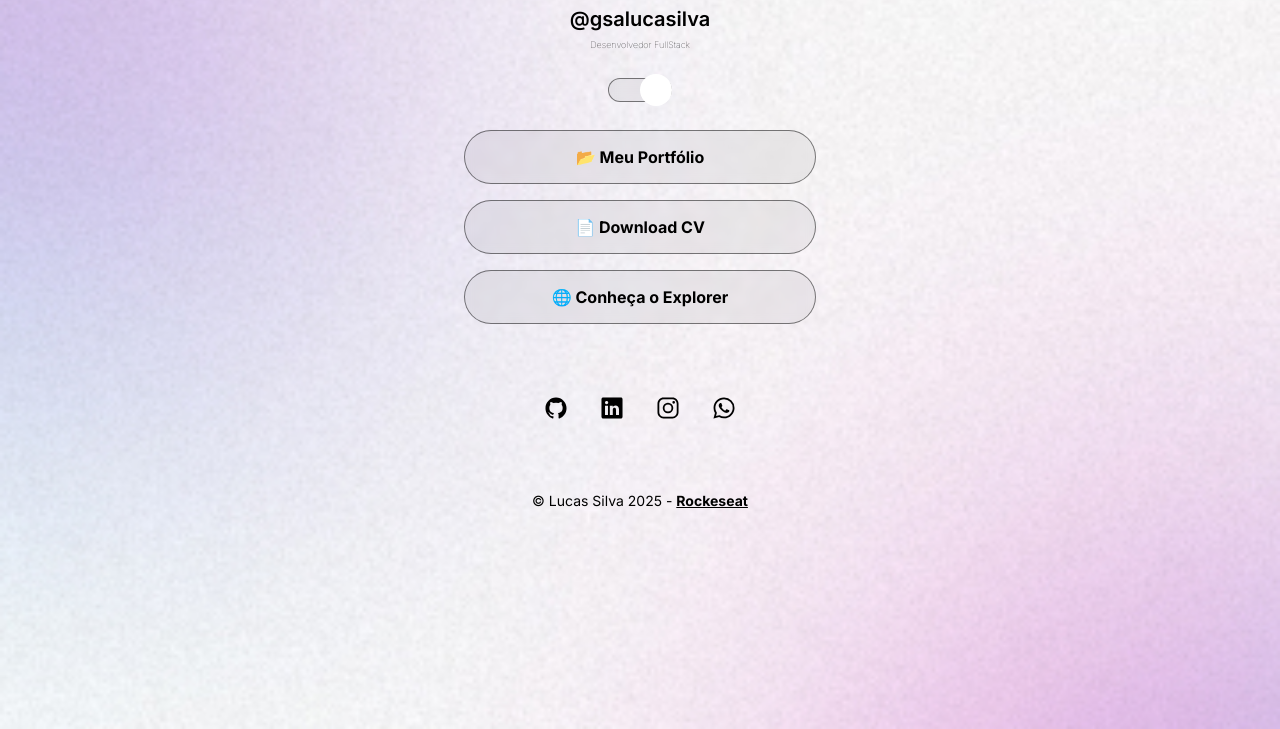
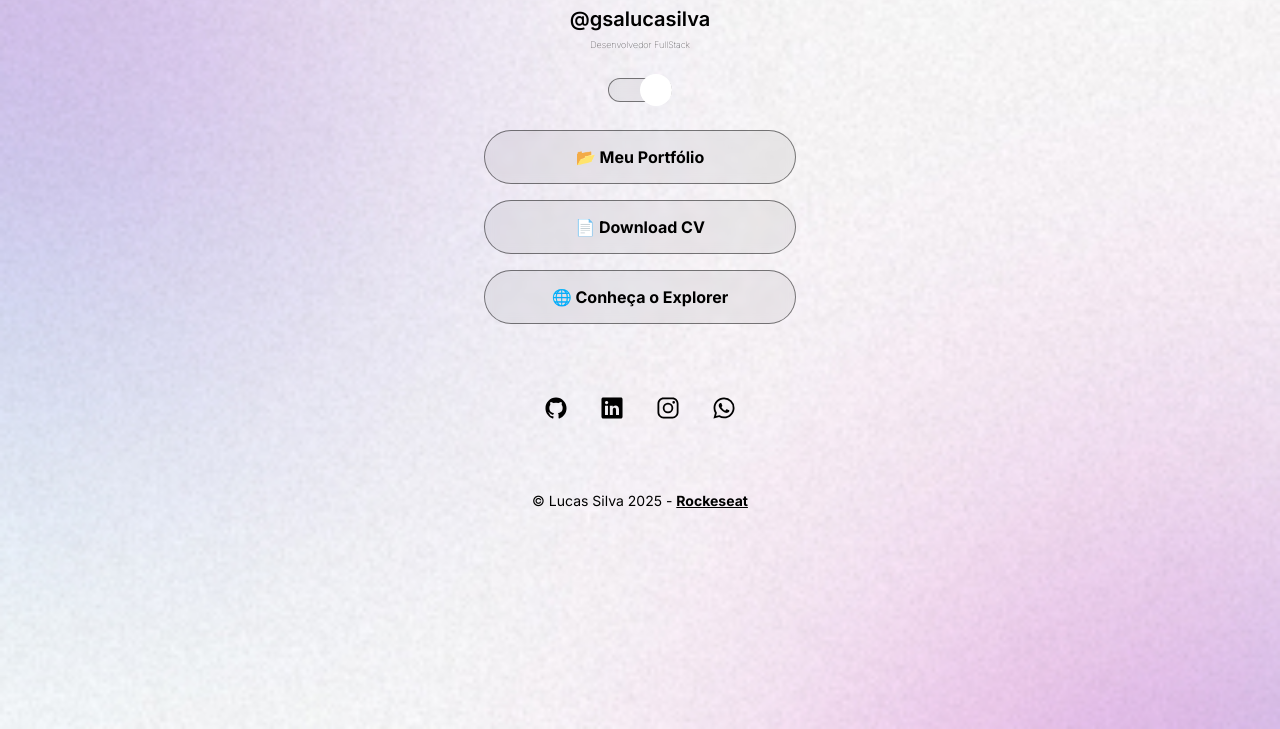
Before and after one commit to gsalucasilva/link-bio, a plain HTML site: page index.html in a window 1280 px wide. Shown: the part 71-800 px from the top of the page. Drawn offline with nearby package versions, Linux system fonts and the light colour scheme.

Commit message:
adjust container with

```diff
--- a/style.css
+++ b/style.css
@@ -41,7 +41,9 @@ body * {
 }
 
 #container {
-  width: 400px;
+  width: 360px;
+  max-width: 588px;
+
   padding: 0 24px;
   margin: 20px auto 0;
 }
```
